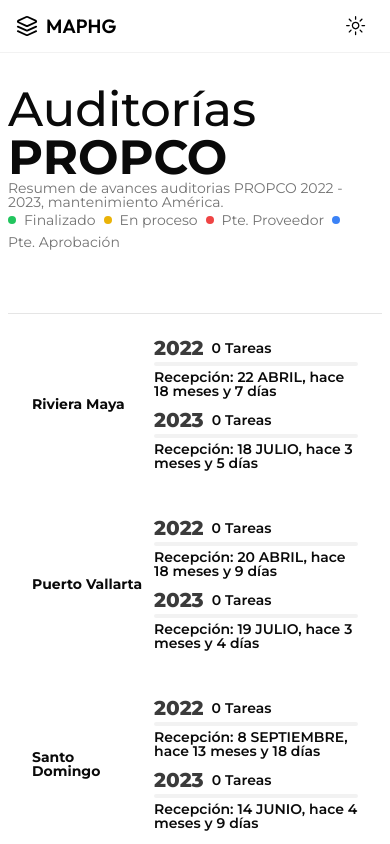
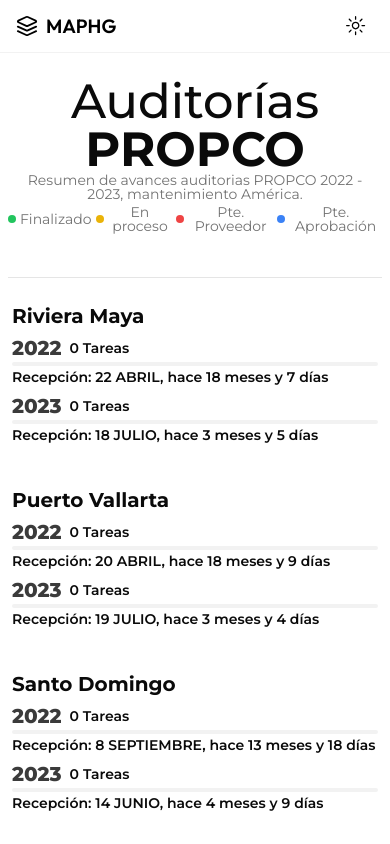
Before and after one commit to ermeneses/checklistv2, a Next.js app: page / in a window 390 px wide. Shown: the top 844 px of the page. Built offline with nearby package versions, Linux system fonts and the light colour scheme; no server answers.

Commit message:
Ajustes moviles

```diff
--- a/app/dashboard/_components/Auditorias.tsx
+++ b/app/dashboard/_components/Auditorias.tsx
@@ -18,15 +18,17 @@
   ubicacion,
 }: Props) => {
   return (
-    <div className="flex items-center gap-3 w-full">
+    <div className="flex flex-col md:flex-row items-center gap-3 w-full">
       <div
         className={
           ubicacion
-            ? "w-44 text-left text-lg font-bold"
-            : "w-28 text-center font-bold text-xl"
+            ? "w-full md:w-56 text-left text-lg font-bold"
+            : "w-full md:w-28 text-center font-bold text-xl"
         }
       >
-        <Texto>{ubicacion ? ubicacion : codDestino}</Texto>
+        <Texto className="text-xl md:text-lg">
+          {ubicacion ? ubicacion : codDestino}
+        </Texto>
       </div>
       <div className="grid grid-cols-1 grid-flow-row w-full gap-3">
         <Auditoria2022 destino={codDestino} fecha={fecha2022} />
--- a/app/page.tsx
+++ b/app/page.tsx
@@ -20,7 +20,7 @@
 const Dashboard = () => {
   return (
     <div className="flex flex-col items-center gap-6 w-full">
-      <div className="flex flex-col items-center justify-center w-full pb-9 pt-6">
+      <div className="flex flex-col items-center justify-center w-full pb-4 pt-4 md:pb-9 md:pt-6 text-center">
         <Texto as="h2" className="font-[500] text-accent-foreground">
           Auditorías <span className="font-[700]">PROPCO</span>
         </Texto>
@@ -28,7 +28,7 @@
           Resumen de avances auditorias PROPCO 2022 - 2023, mantenimiento
           América.
         </Texto>
-        <div className="flex items-center flex-wrap gap-2 py-1 ">
+        <div className="flex items-center flex-nowrap gap-1 md:gap-2 py-1 ">
           <div className="rounded-full bg-green-500 w-2 h-2 flex-none"></div>
           <Texto className="text-muted-foreground">Finalizado</Texto>
           <div className="rounded-full bg-yellow-500 w-2 h-2 flex-none"></div>
@@ -40,7 +40,7 @@
         </div>
       </div>
       <Separator />
-      <div className="grid grid-cols-1 md:grid-cols-2 lg:grid-cols-2 xl:grid-cols-2 gap-12 w-full px-6 pb-4">
+      <div className="grid grid-cols-1 md:grid-cols-2 lg:grid-cols-2 xl:grid-cols-2 gap-12 w-full p-1 md:px-6 pb-4">
         {AUDITORIAS.map((destino: Destino) => (
           <Auditorias
             key={destino.idDestino}
```
